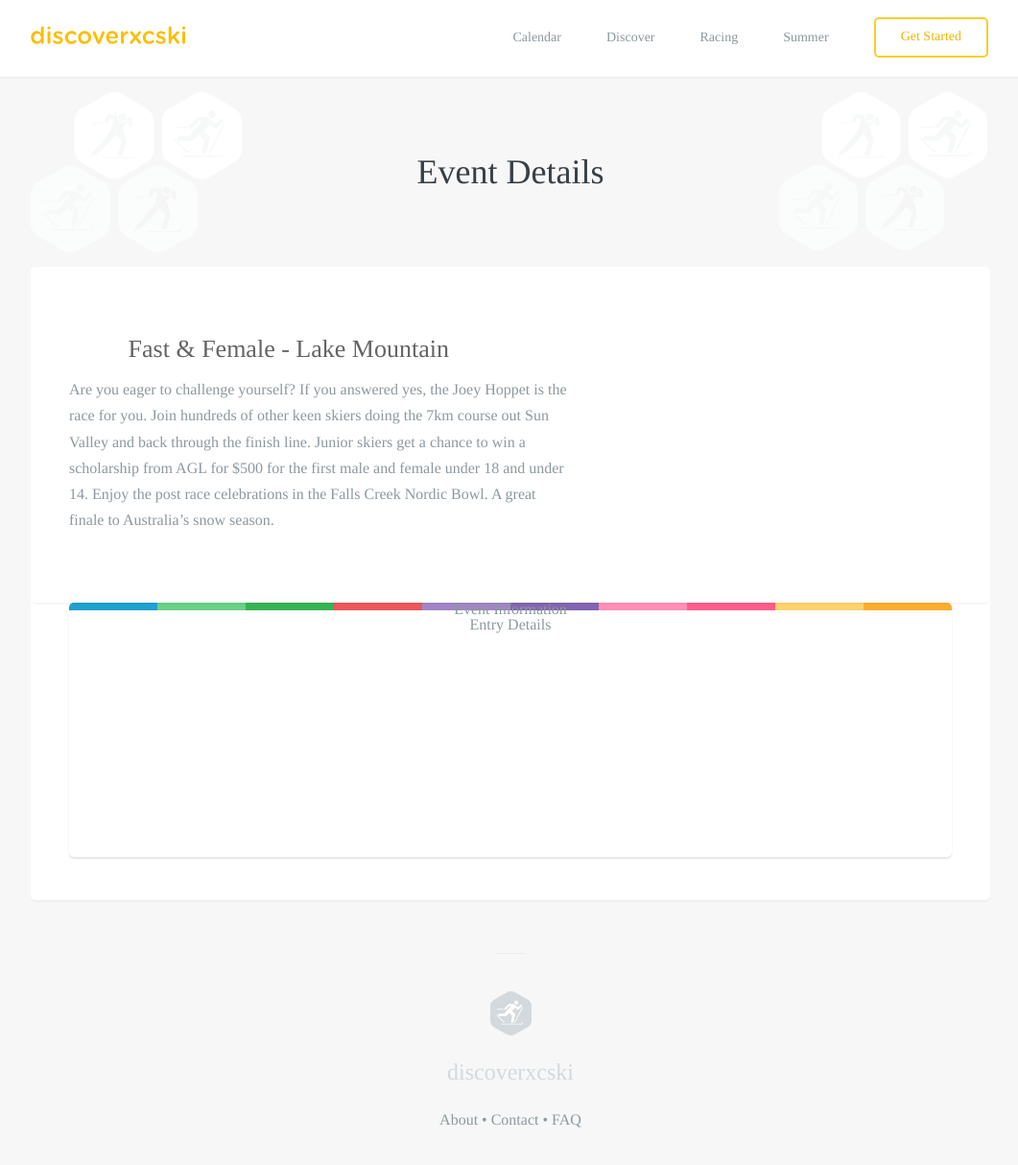
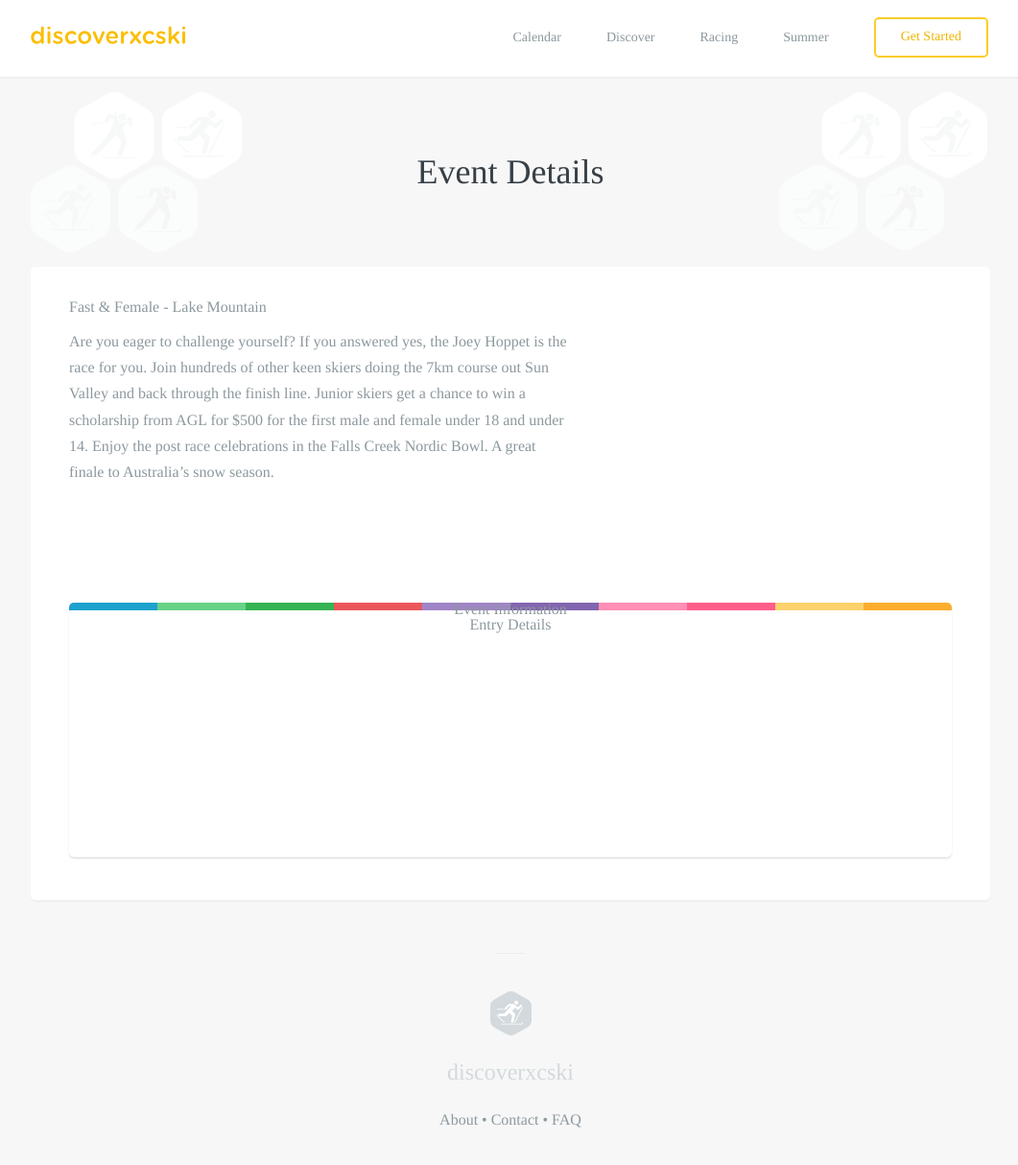
Before and after one commit to robcatto/robcatto.github.io, a Jekyll site: the page built from events/fast-&-female-lake-mountain/index.html, in a window 1280 px wide and 1231 px high. Shown: the top 1214 px of the window at 96% size, without its empty margins (108-1169 px from the left). Built offline with Jekyll 4.4.1, drawn with Linux system fonts in a browser that asks for light colours; some web fonts are replaced; Markdown is read by kramdown in place of the engine named in the settings.

Commit message:
Update index.html

```diff
--- a/events/fast-&-female-lake-mountain/index.html
+++ b/events/fast-&-female-lake-mountain/index.html
@@ -38,10 +38,10 @@ layout: default
                                                 text-align: left;
                                                 box-sizing: border-box;
                                                 max-height: 300px;
-                                                z-index: 9001"
-                                                box-shadow: none;>
+                                                z-index: 9001;
+                                                box-shadow: none;>"
 
-                                                <h3 style="  text-align: left; color: #646464; ">
+                                                <h3 style="  text-align: left; color: #646464; margin-left: 0px; ">
                         Fast & Female - Lake Mountain
                 </h3>
 
```
